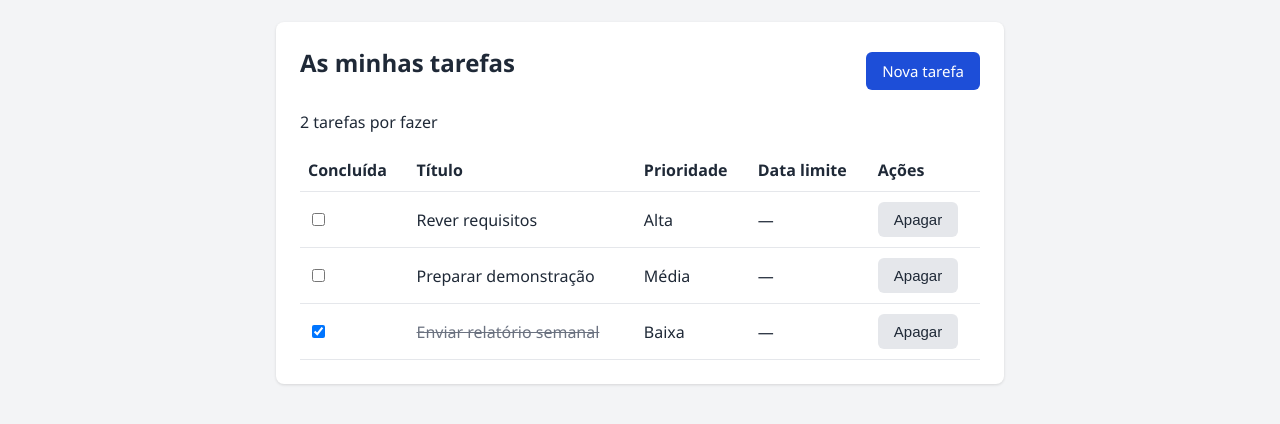
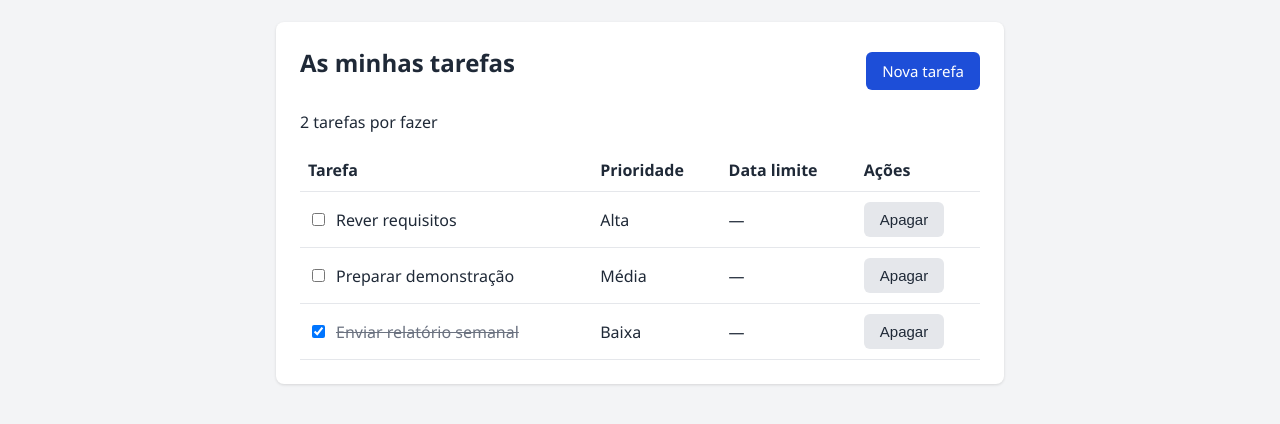
Before and after one commit to LnL10/xtwins-site-simples, a plain HTML site: page website/tarefas.html in a window 1280 px wide. Shown: the part 58-482 px from the top of the page. Drawn offline with Linux system fonts and the light colour scheme.

Commit message:
Nomes acessíveis sem repetir o título e requisitos sem "sessão" nas tarefas
A caixa de verificação fica na célula do título (o nome acessível é o título) e
o botão chama-se só "Apagar": um localizador pelo título encontra uma só célula.
Os requisitos das tarefas deixam de falar de sessão (o test-automator recusa
repetir cenários que dizem "iniciar sessão") e fixam o estado inicial.

Co-Authored-By: Claude Opus 5.5 <noreply@anthropic.com>

```diff
--- a/website/app.css
+++ b/website/app.css
@@ -23,5 +23,6 @@ header button.secundario { padding: 6px 12px; font-size: 14px; }
 .aviso { background: #ecfdf5; color: #065f46; border: 1px solid #a7f3d0; border-radius: 6px; padding: 10px 12px; margin: 0 0 12px; }
 table { width: 100%; border-collapse: collapse; }
 th, td { text-align: left; padding: 10px 8px; border-bottom: 1px solid #e5e7eb; }
-tr.concluida td:nth-child(2) { text-decoration: line-through; color: #6b7280; }
+label.tarefa { display: flex; align-items: center; gap: 8px; font-weight: normal; margin: 0; cursor: pointer; }
+tr.concluida label.tarefa span { text-decoration: line-through; color: #6b7280; }
 .dica { margin-top: 18px; font-size: 13px; color: #6b7280; }
--- a/website/app.js
+++ b/website/app.js
@@ -126,17 +126,20 @@ function desenharTarefas() {
     linha.dataset.id = tarefa.id;
     if (tarefa.concluida) linha.className = "concluida";
 
-    const celConcluida = document.createElement("td");
+    // A caixa fica dentro da etiqueta com o título: o nome acessível da caixa é o título da tarefa, e nenhuma outra
+    // célula da linha repete o título (um localizador pelo título encontra uma só célula).
+    const celTitulo = document.createElement("td");
+    const etiqueta = document.createElement("label");
+    etiqueta.className = "tarefa";
     const caixa = document.createElement("input");
     caixa.type = "checkbox";
     caixa.checked = tarefa.concluida;
     caixa.id = `concluida-${tarefa.id}`;
-    caixa.setAttribute("aria-label", `Concluída: ${tarefa.titulo}`);
     caixa.addEventListener("change", () => alterarTarefa(tarefa.id, { concluida: caixa.checked }));
-    celConcluida.appendChild(caixa);
-
-    const celTitulo = document.createElement("td");
-    celTitulo.textContent = tarefa.titulo;
+    const titulo = document.createElement("span");
+    titulo.textContent = tarefa.titulo;
+    etiqueta.append(caixa, titulo);
+    celTitulo.appendChild(etiqueta);
     const celPrioridade = document.createElement("td");
     celPrioridade.textContent = tarefa.prioridade;
     const celData = document.createElement("td");
@@ -147,11 +150,10 @@ function desenharTarefas() {
     apagar.type = "button";
     apagar.className = "secundario";
     apagar.textContent = "Apagar";
-    apagar.setAttribute("aria-label", `Apagar ${tarefa.titulo}`);
     apagar.addEventListener("click", () => apagarTarefa(tarefa.id));
     celAcoes.appendChild(apagar);
 
-    linha.append(celConcluida, celTitulo, celPrioridade, celData, celAcoes);
+    linha.append(celTitulo, celPrioridade, celData, celAcoes);
     corpo.appendChild(linha);
   });
 
--- a/website/tarefas.html
+++ b/website/tarefas.html
@@ -25,7 +25,7 @@
       <p id="aviso" class="aviso" role="status" hidden></p>
       <p id="contador"></p>
       <table id="tabela-tarefas">
-        <thead><tr><th>Concluída</th><th>Título</th><th>Prioridade</th><th>Data limite</th><th>Ações</th></tr></thead>
+        <thead><tr><th>Tarefa</th><th>Prioridade</th><th>Data limite</th><th>Ações</th></tr></thead>
         <tbody id="lista-tarefas"></tbody>
       </table>
       <p id="sem-tarefas" hidden>Não tem tarefas.</p>
```
Also changed, not shown: 3 other files.
